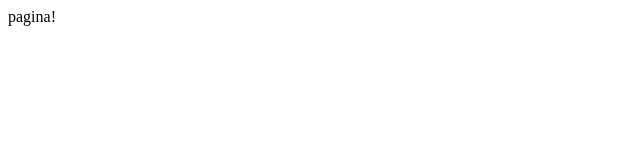
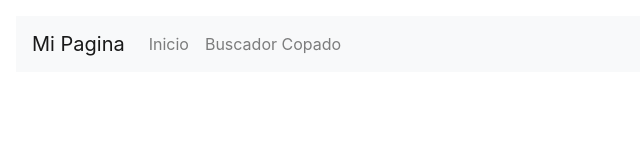
Before and after one commit to marianocelr/marianocelr.github.io, a plain HTML site: page actividad1/pagina.html in a window 1280 px wide. Shown: the whole page, without its empty margins (0-640 px from the left). Drawn offline with nearby package versions, Linux system fonts and the light colour scheme.

Commit message:
Update pagina.html

```diff
--- a/actividad1/pagina.html
+++ b/actividad1/pagina.html
@@ -1 +1,27 @@
-pagina!
+<!DOCTYPE html>
+<html>
+  <head>
+    <meta charset="utf-8">
+    <title>Mi Pagina</title>
+    <link rel="stylesheet" href="https://stackpath.bootstrapcdn.com/bootstrap/4.4.1/css/bootstrap.min.css">
+  </head>
+  <body class="p-3">
+  <!-- v -->
+<nav class="navbar navbar-expand-lg navbar-light bg-light">
+  <a class="navbar-brand" href="#">Mi Pagina</a>
+  <div class="collapse navbar-collapse">
+    <ul class="navbar-nav mr-auto">
+      <li class="nav-item">
+        <a class="nav-link" href="index.html">Inicio</a>
+      </li>
+      <li class="nav-item">
+        <a class="nav-link" href="http://duckduckgo.com">Buscador Copado</a>
+      </li>
+    </ul>
+  </div>
+</nav>
+
+
+  <!-- ^ -->
+  </body>
+</html>
```
